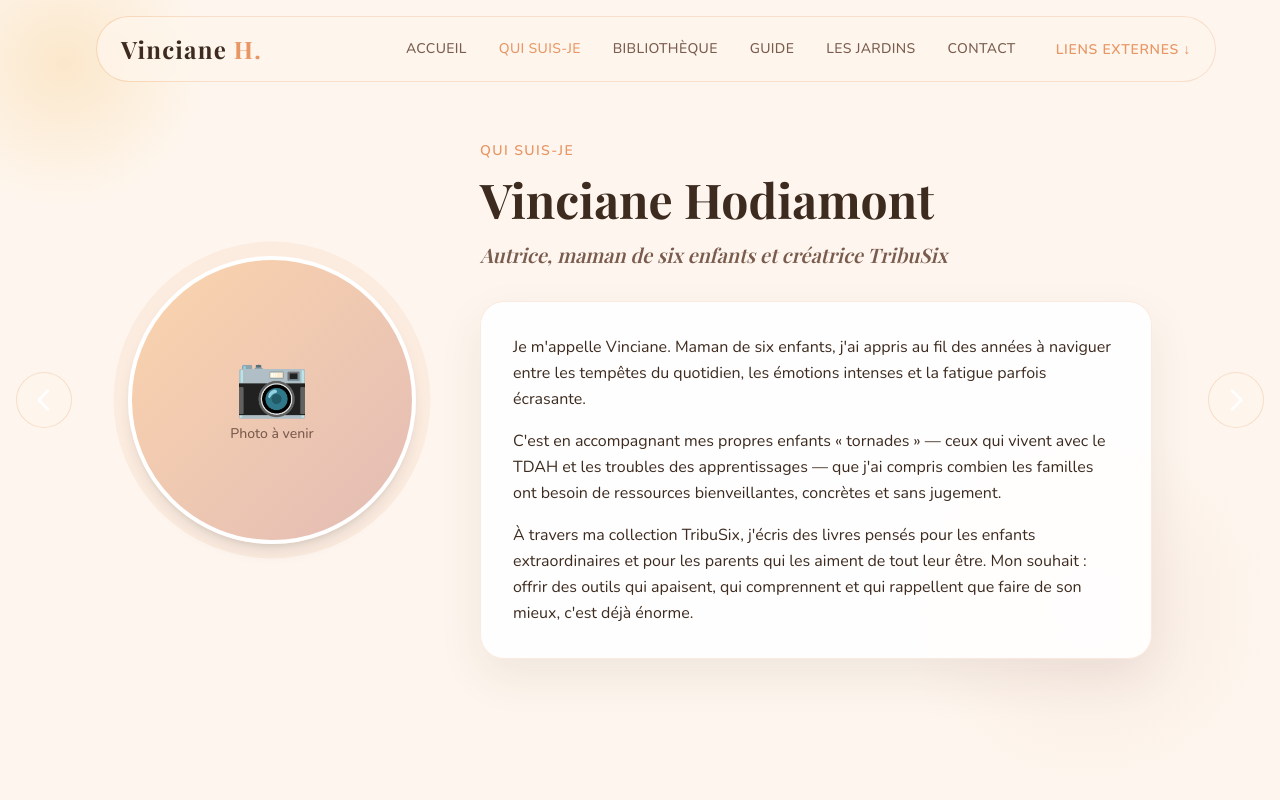
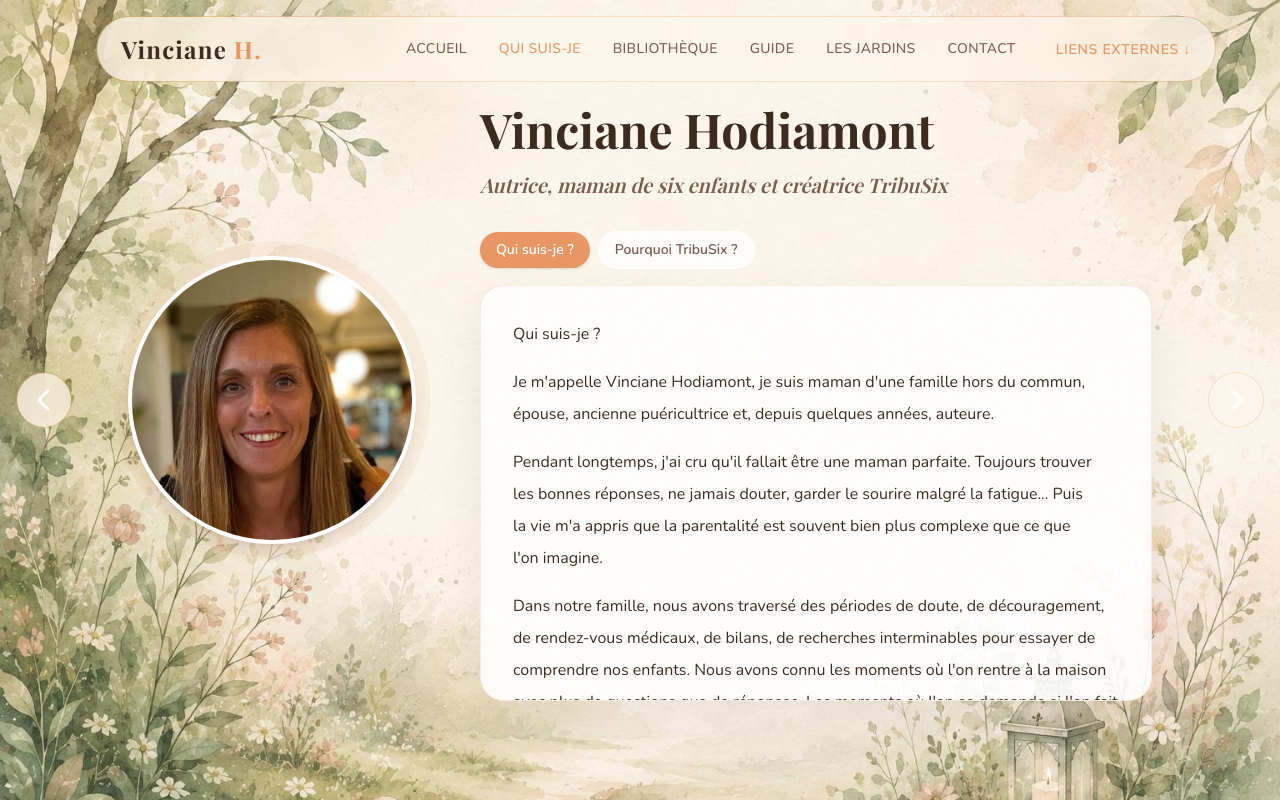
Before and after one commit to ygsitaa/web-vinciane2, a Nuxt app: page / in a window 1280 px wide. Both pictures are taken after a click on the button "QUI SUIS-JE". Built offline with nearby package versions, Linux system fonts and the light colour scheme; a web font is replaced by a local one.

Commit message:
added About section content

```diff
--- a/app/components/SectionAbout.vue
+++ b/app/components/SectionAbout.vue
@@ -1,7 +1,7 @@
 <template>
   <section id="qui-suis-je" class="w-full relative flex items-center justify-center snap-start snap-always overflow-hidden">
     <div class="absolute inset-0 z-0 overflow-hidden">
-      <div class="absolute inset-0 bg-cream"></div>
+      <div class="absolute inset-0 bg-cover"  :style="{ backgroundImage: `url(${bg})` }"></div>
       <div class="absolute -top-20 -left-20 w-72 h-72 rounded-full opacity-25" style="background: radial-gradient(circle, #F3BC62, transparent 70%);"></div>
       <div class="absolute bottom-0 right-0 w-96 h-96 rounded-full opacity-20" style="background: radial-gradient(circle, #E3BCB5, transparent 70%);"></div>
     </div>
@@ -28,9 +28,9 @@
       </div>
 
       <div class="flex flex-col items-center md:items-start text-center md:text-left max-w-2xl">
-        <p class="text-sm uppercase tracking-widest text-terracotta font-semibold mb-2">
+        <!-- <p class="text-sm uppercase tracking-widest text-terracotta font-semibold mb-2">
           {{ author.title }}
-        </p>
+        </p> -->
         <h2 class="text-3xl md:text-4xl lg:text-5xl font-heading font-bold leading-tight mb-3" style="color: #3D2B1F;">
           {{ author.name }}
         </h2>
@@ -38,14 +38,33 @@
           {{ author.subtitle }}
         </p>
 
-        <div class="soft-panel p-6 md:p-8 text-left leading-relaxed text-mid text-sm md:text-base rounded-3xl w-full">
-          <p
-            v-for="(paragraph, index) in author.paragraphs"
+        <div class="w-full mb-4 flex flex-wrap items-center gap-2">
+          <button
+            v-for="(paragraph, index) in paragraphOptions"
             :key="index"
-            :class="{ 'mb-4': index < author.paragraphs.length - 1 }"
+            type="button"
+            @click="selectedParagraphIndex = index"
+            :class="[
+              'rounded-full px-4 py-2 text-xs sm:text-sm font-semibold transition-colors',
+              selectedParagraphIndex === index
+                ? 'bg-terracotta text-white shadow-sm'
+                : 'bg-white/80 text-mid border border-white/70 hover:bg-peach/60'
+            ]"
           >
-            {{ paragraph }}
-          </p>
+            {{ paragraph.label }}
+          </button>
+        </div>
+
+        <div class="soft-panel p-4 sm:p-6 md:p-8 text-left leading-relaxed text-mid rounded-3xl w-full max-h-104 sm:max-h-120 md:max-h-104 overflow-y-auto">
+          <div class="space-y-4 text-sm sm:text-[15px] md:text-base leading-7 md:leading-8">
+            <p
+              v-for="(block, blockIndex) in selectedParagraphBlocks"
+              :key="blockIndex"
+              class="text-pretty"
+            >
+              {{ block }}
+            </p>
+          </div>
         </div>
       </div>
     </div>
@@ -53,7 +72,7 @@
 </template>
 
 <script setup lang="ts">
-import { computed } from 'vue'
+import { computed, ref, watch } from 'vue'
 import type { AuthorProfile } from '~/data/authorMockData'
 import { mockAuthorProfile } from '~/data/authorMockData'
 import { useAsset } from '~/composables/useAsset'
@@ -64,8 +83,36 @@ const props = withDefaults(defineProps<{
   author: () => mockAuthorProfile,
 })
 
+const selectedParagraphIndex = ref(0)
+
+const paragraphOptions = computed(() => [
+  { label: 'Qui suis-je ?' },
+  { label: 'Pourquoi TribuSix ?' },
+])
+
+const selectedParagraph = computed(() => {
+  const paragraph = props.author.paragraphs[selectedParagraphIndex.value]
+  return paragraph ?? ''
+})
+
+const selectedParagraphBlocks = computed(() =>
+  selectedParagraph.value
+    .split(/\n\s*\n/)
+    .map((block) => block.trim())
+    .filter(Boolean),
+)
+watch(
+  () => props.author,
+  () => {
+    selectedParagraphIndex.value = 0
+  },
+  { deep: true },
+)
+
 const photoSrc = computed(() => {
   const url = props.author.photo.url
   return url ? useAsset(url) : ''
 })
+
+const bg = useAsset('/images/background_quisuisje.jpg')
 </script>
--- a/app/components/SectionLibrary.vue
+++ b/app/components/SectionLibrary.vue
@@ -14,8 +14,8 @@
         <h2 class="text-3xl md:text-5xl font-heading font-bold mb-3" style="color: #3D2B1F;">
           Bibliothèque <span class="text-terracotta">Tribusix</span>
         </h2>
-        <p class="text-mid max-w-xl mx-auto text-base md:text-lg">
-          Des livres écrits avec le cœur pour accompagner les enfants TDAH et leurs familles au quotidien.
+        <p class="text-mid max-w-2xl mx-auto text-base md:text-lg">
+          Des livres écrits avec le cœur pour accompagner les enfants, les parents et les familles, avec douceur, bienveillance… et beaucoup d'espoir.
         </p>
       </div>
 
@@ -104,9 +104,9 @@ const closeModal = () => { modalBook.value = null }
 const books = [
   {
     id: 1,
-    title: 'Mon petit livre pour les enfants tornades',
-    subtitle: 'Un espace pour déposer tes émotions',
-    description: 'Un livre doux et coloré qui aide les enfants TDAH à comprendre et exprimer leurs émotions à travers des activités simples et bienveillantes.',
+    title: "Mon petit livre pour les enfants tornades",
+    subtitle: "Parce que certains enfants ressentent le monde plus intensément.",
+    description: "Un livre écrit pour aider les enfants qui débordent d'énergie, d'émotions ou d'imagination à mieux comprendre ce qu'ils vivent, tout en leur rappelant qu'ils ont une immense valeur. Un outil pour ouvrir le dialogue entre les enfants et les adultes qui les accompagnent.",
     frontCover: useAsset('/images/book2-front.jpg'),
     backCover: useAsset('/images/book2-back.jpg'),
     amazonLink: 'https://www.amazon.fr',
@@ -119,9 +119,9 @@ const books = [
   },
   {
     id: 2,
-    title: 'Mon petit livre pour les mamans fatiguées',
-    subtitle: 'Un espace pour respirer',
-    description: 'Pour les mamans qui donnent tout chaque jour. Un espace de douceur, de ressourcement et de soutien bienveillant pour traverser les journées intenses.',
+    title: "Mon petit livre pour les mamans fatiguées",
+    subtitle: "Parce qu'on ne peut pas toujours être forte.",
+    description: " Un livre rempli de douceur pour toutes les mamans qui se sentent parfois dépassées, épuisées ou perdues dans leur quotidien.À travers des mots simples et bienveillants, ce livre vous invite à souffler, à déposer vos émotions et à vous rappeler que vous faites déjà de votre mieux.",
     frontCover: useAsset('/images/book1-front.jpg'),
     backCover: useAsset('/images/book1-back.jpg'),
     amazonLink: 'https://www.amazon.fr',
--- a/app/data/authorMockData.ts
+++ b/app/data/authorMockData.ts
@@ -16,12 +16,35 @@ export const mockAuthorProfile: AuthorProfile = {
   name: 'Vinciane Hodiamont',
   subtitle: 'Autrice, maman de six enfants et créatrice TribuSix',
   photo: {
-    url: '',
+    url: '/images/selfievinc_edited.jpg',
     alt: 'Vinciane Hodiamont',
   },
   paragraphs: [
-    'Je m\'appelle Vinciane. Maman de six enfants, j\'ai appris au fil des années à naviguer entre les tempêtes du quotidien, les émotions intenses et la fatigue parfois écrasante.',
-    'C\'est en accompagnant mes propres enfants « tornades » — ceux qui vivent avec le TDAH et les troubles des apprentissages — que j\'ai compris combien les familles ont besoin de ressources bienveillantes, concrètes et sans jugement.',
-    'À travers ma collection TribuSix, j\'écris des livres pensés pour les enfants extraordinaires et pour les parents qui les aiment de tout leur être. Mon souhait : offrir des outils qui apaisent, qui comprennent et qui rappellent que faire de son mieux, c\'est déjà énorme.',
+    `Qui suis-je ?
+
+Je m'appelle Vinciane Hodiamont, je suis maman d'une famille hors du commun, épouse, ancienne puéricultrice et, depuis quelques années, auteure.
+
+Pendant longtemps, j'ai cru qu'il fallait être une maman parfaite. Toujours trouver les bonnes réponses, ne jamais douter, garder le sourire malgré la fatigue... Puis la vie m'a appris que la parentalité est souvent bien plus complexe que ce que l'on imagine.
+
+Dans notre famille, nous avons traversé des périodes de doute, de découragement, de rendez-vous médicaux, de bilans, de recherches interminables pour essayer de comprendre nos enfants. Nous avons connu les moments où l'on rentre à la maison avec plus de questions que de réponses. Les moments où l'on se demande si l'on fait les choses correctement. Les moments où l'on se sent un peu seul.
+
+Petit à petit, j'ai rencontré des professionnels extraordinaires qui nous ont aidés à avancer. J'ai appris à voir mes enfants autrement, à mieux comprendre leurs besoins, mais aussi à changer mon regard sur moi-même en tant que maman.
+
+C'est de là qu'est née l'envie d'écrire. D'abord pour déposer un morceau de notre histoire. Puis, très vite, pour tendre la main à d'autres familles. Parce que je sais à quel point il est rassurant de lire les mots que l'on aurait aimé entendre plus tôt.
+
+Aujourd'hui, j'écris des livres pour les parents, pour les enfants, mais surtout pour rappeler une chose essentielle : derrière chaque difficulté se cache une histoire, des émotions et énormément d'amour.`,
+    `Pourquoi TribuSix ?
+
+TribuSix est né d'un souhait très simple : que plus aucun parent ne se sente perdu et que chaque enfant se sent compris.
+
+J'aurais aimé trouver, au début de notre parcours, un endroit où quelqu'un m'explique les démarches, les différents professionnels, les prises en charge possibles, les petits outils du quotidien, mais aussi les mots qui réconfortent lorsque l'on doute. Alors j'ai décidé de créer cet espace.
+
+Un endroit où l'on peut venir chercher des réponses, découvrir des ressources, trouver des livres, écouter des audios, télécharger quelques petits cadeaux... mais surtout souffler quelques instants. Ici, il n'y a pas de parent parfait. Il y a simplement des familles qui avancent à leur rythme.
+
+Si, grâce à ce site, une maman se sent un peu moins seule, si un papa repart avec une idée qui l'aide à mieux comprendre son enfant, ou si un enfant referme l'un de mes livres en se disant « En fait... je ne suis pas bizarre. », alors tout ce travail aura eu un sens.
+
+Bienvenue chez TribuSix. J'espère que vous vous y sentirez un peu comme à la maison.
+
+Avec douceur.`,
   ],
 }
```
Also changed, not shown: public/images/background_quisuisje.jpg (added), public/images/selfievinc_edited.jpg (added).
